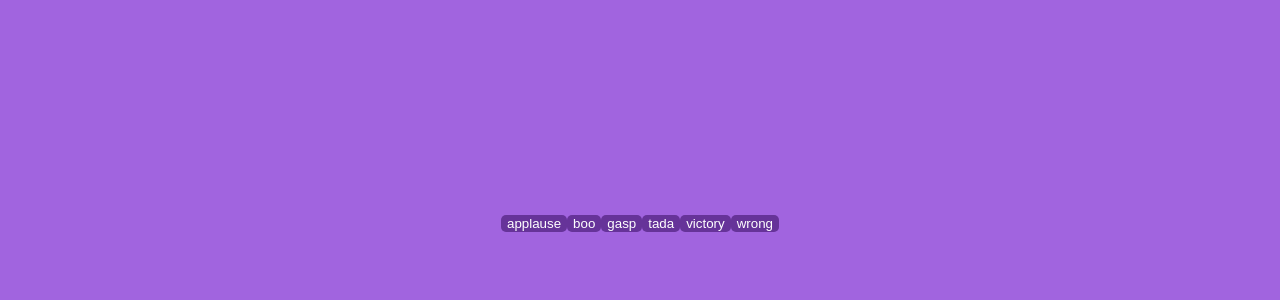
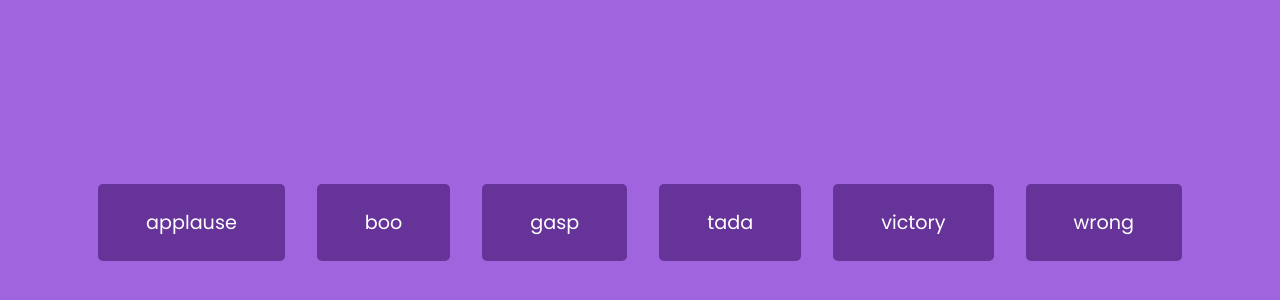
Before and after one commit to evanderzzstudio/sound-board, a plain HTML site: page index.html in a window 1280 px wide. Shown: the part 178-478 px from the top of the page. Drawn offline with Linux system fonts and the light colour scheme.

Commit message:
Update button styles for better user experience.

```diff
--- a/style.css
+++ b/style.css
@@ -22,4 +22,16 @@ body {
     border-radius: 5px;
     border: none;
     color: #fff;
+    margin: 1rem;
+    padding: 1.5rem 3rem;
+    font-size: 1.2rem;
+    font-family: inherit;
 }
+
+.btn:hover {
+    opacity: 0.9;
+}
+
+.btn:focus {
+    outline: none;
+}
```
